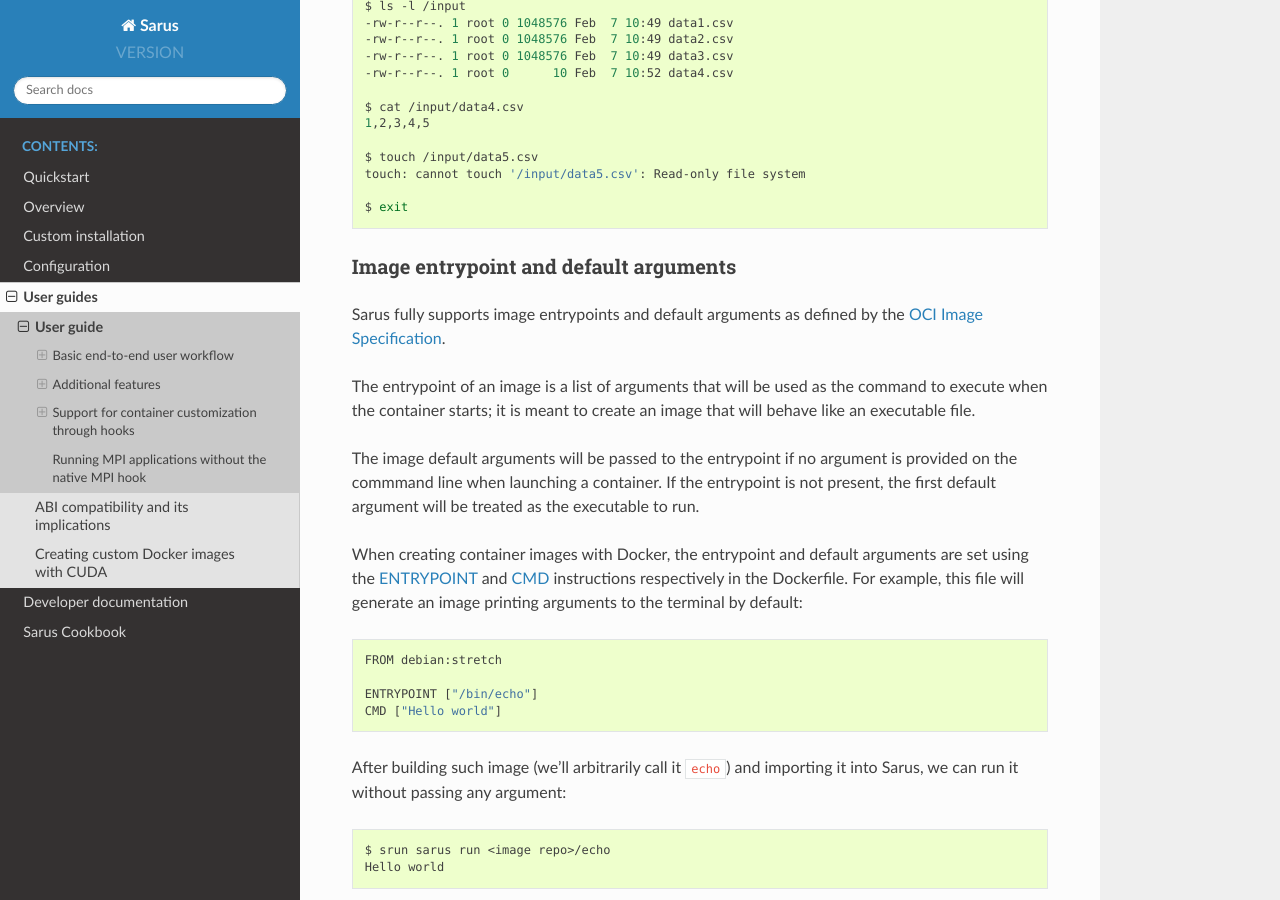
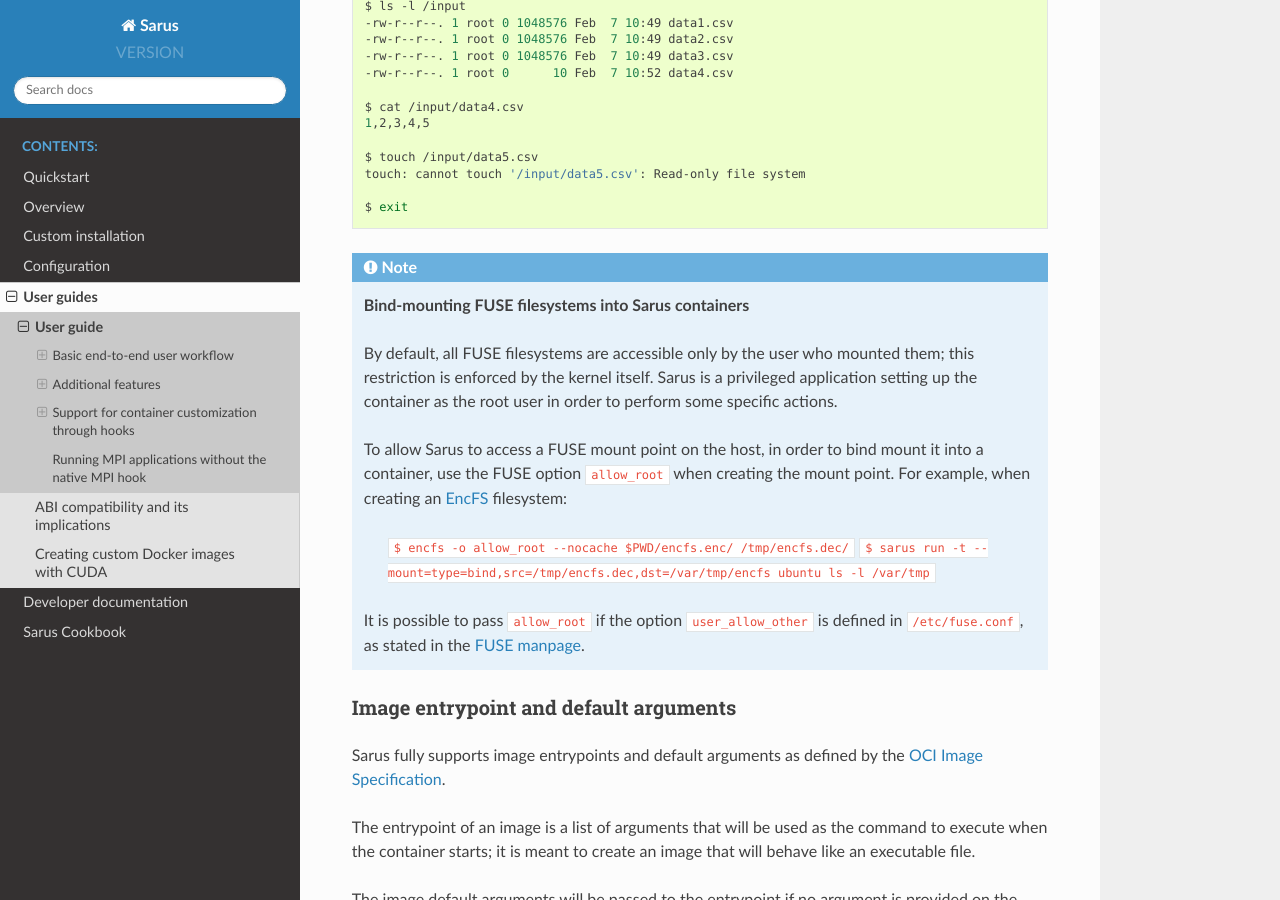
Before and after one commit to eth-cscs/sarus, a Sphinx documentation site: the page built from doc/user/user_guide.rst, in a window 1280 px wide and 900 px high, scrolled down 7949 px. Built offline with Sphinx 7.4.7 and the Read the Docs theme 2.0.0, drawn with Linux system fonts in a browser that asks for light colours.

Commit message:
Added user doc note about bind mounting FUSE filesystems in containers

```diff
--- a/doc/user/user_guide.rst
+++ b/doc/user/user_guide.rst
@@ -447,6 +447,23 @@
 
     $ exit
 
+.. note::
+
+    **Bind-mounting FUSE filesystems into Sarus containers**
+
+    By default, all FUSE filesystems are accessible only by the user who mounted them;
+    this restriction is enforced by the kernel itself. Sarus is a privileged application setting up
+    the container as the root user in order to perform some specific actions.
+
+    To allow Sarus to access a FUSE mount point on the host, in order to bind mount it into a container,
+    use the FUSE option ``allow_root`` when creating the mount point.
+    For example, when creating an `EncFS <https://vgough.github.io/encfs/>`_ filesystem:
+
+        ``$ encfs -o allow_root --nocache $PWD/encfs.enc/ /tmp/encfs.dec/``
+        ``$ sarus run -t --mount=type=bind,src=/tmp/encfs.dec,dst=/var/tmp/encfs ubuntu ls -l /var/tmp``
+
+    It is possible to pass ``allow_root`` if the option ``user_allow_other`` is defined in
+    ``/etc/fuse.conf``, as stated in the `FUSE manpage <https://man7.org/linux/man-pages/man8/fuse.8.html>`_.
 
 .. _user-entrypoint-default-args:
 
```
Also changed, not shown: CHANGELOG.md (+6 -2 lines).
